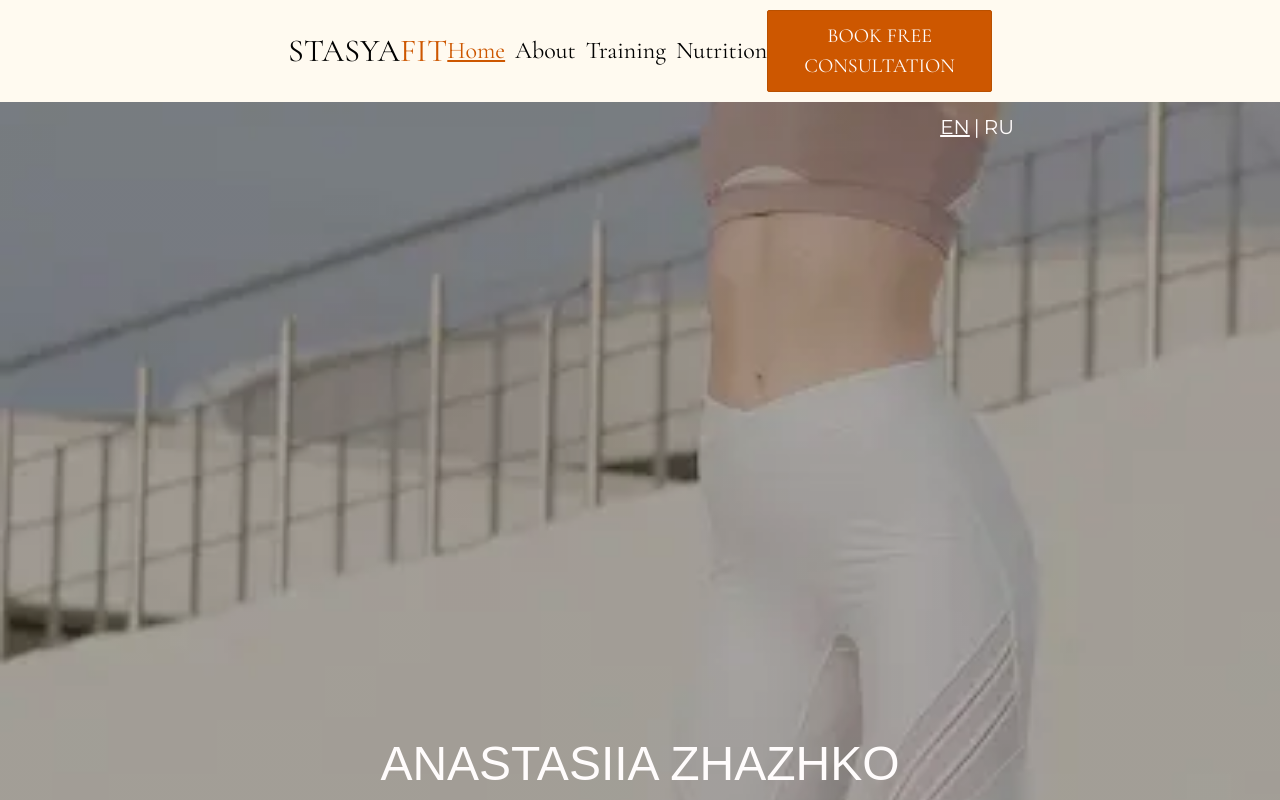
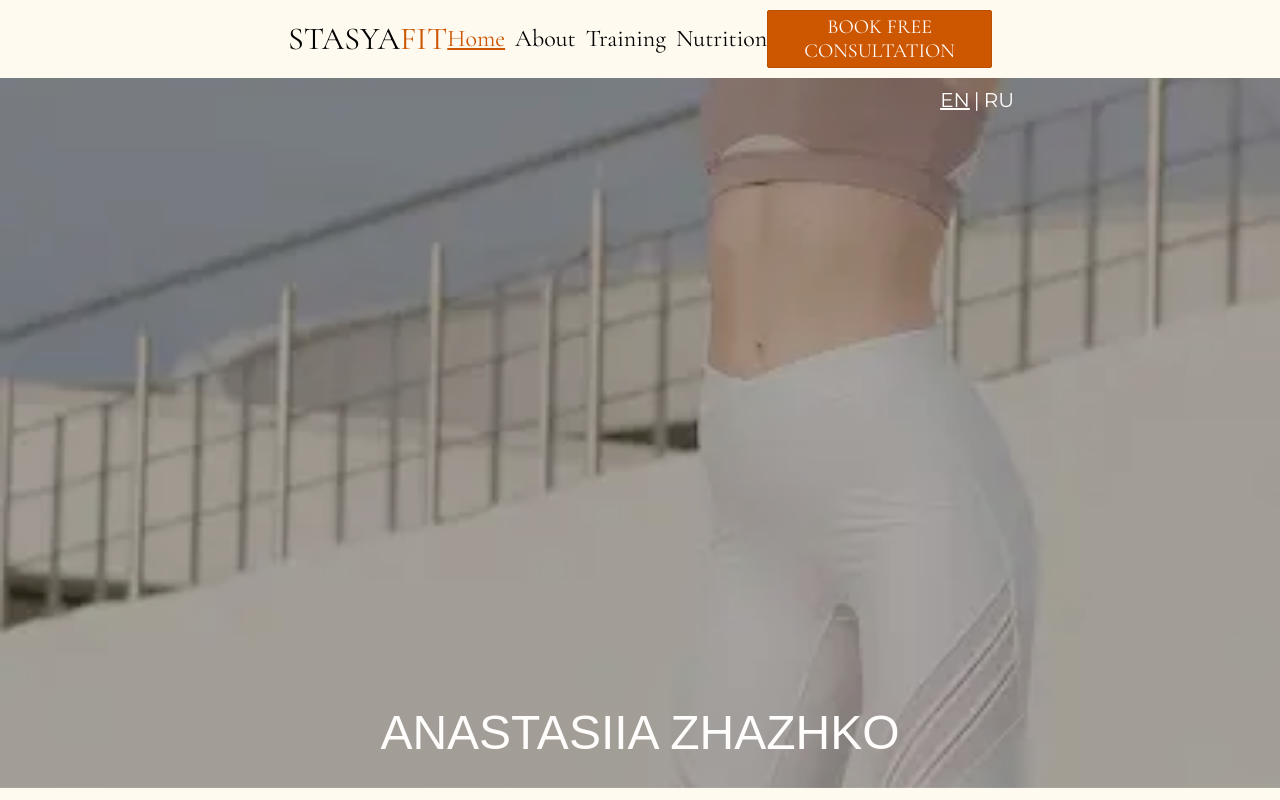
Before and after one commit to Maliuk-Olexandr/stasya-fit, a Next.js app: page /en in a window 1280 px wide. Shown: the top 800 px of the page. Built offline with nearby package versions, Linux system fonts and the light colour scheme; a web font is replaced by a local one.

Commit message:
style: adjust line-height in body and CourseCard; refine padding in LinkButton; add max-height to link in Header

```diff
--- a/app/[locale]/globals.css
+++ b/app/[locale]/globals.css
@@ -20,7 +20,6 @@ textarea {
   box-sizing: border-box;
   margin: 0;
   padding: 0;
-  line-height: 1.5;
   font-weight: 400;
   font-style: normal;
 }
@@ -97,6 +96,7 @@ body {
   color: var(--main-text-color);
   background: var(--background);
   font-size: 2rem;
+  line-height: 1.2;
 }
 
 a,
--- a/modules/components/01_HomePage/04_CourseList/CourseCard.module.css
+++ b/modules/components/01_HomePage/04_CourseList/CourseCard.module.css
@@ -54,13 +54,19 @@
 .courseCard:focus {
   color: var(--secondary-text-color);
   background-color: var(--third-text-color);
-  transform: translateY(-56px);
+  transform: translateY(-28px);
 }
 .courseCard:hover .button,
 .courseCard:focus .button {
   background-color: var(--foreground);
   color: var(--main-text-color);
   font-weight: 600;
+}
+ .courseCard:hover .button:hover,
+ .courseCard:focus .button:focus {
+  /* transform: scale(1.1); */
+  background-color: var(--background);
+  transform: scale(1.05);
 }
 .courseCard:hover .svgIcon,
 .courseCard:focus .svgIcon {
@@ -73,5 +79,6 @@
   }
   .button {
     min-width: auto;
+    width: 273px;
   }
 }
--- a/modules/components/@ui/LinkButton/LinkButton.module.css
+++ b/modules/components/@ui/LinkButton/LinkButton.module.css
@@ -5,7 +5,7 @@
   background-color: var(--third-text-color);
   color: var(--secondary-text-color);
   border-radius: 2px;
-  padding: 10px 0;
+  padding: 9px 0;
   font-size: 1.25rem;
   border: 1px solid var(--third-text-accent-color);
 }
--- a/modules/components/Header/Header.module.css
+++ b/modules/components/Header/Header.module.css
@@ -31,6 +31,7 @@
   .link {
     max-width: 232px;
     text-transform: uppercase;
+    max-height: 58px;
   }
 
   /* Desktop navigation styles */
```
